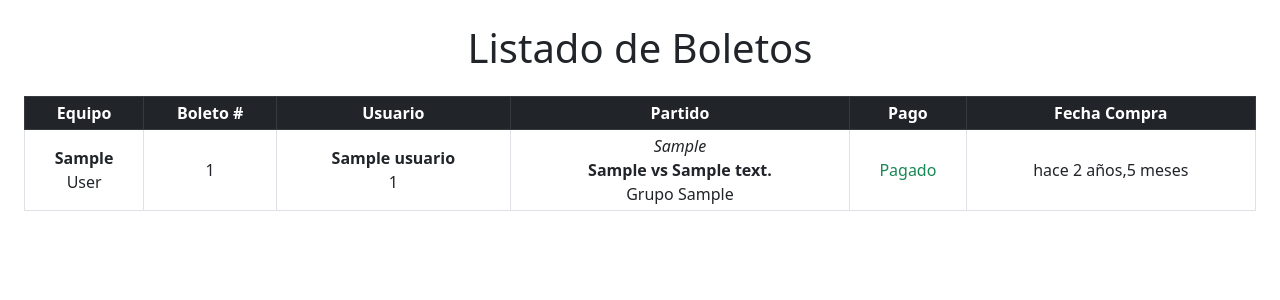
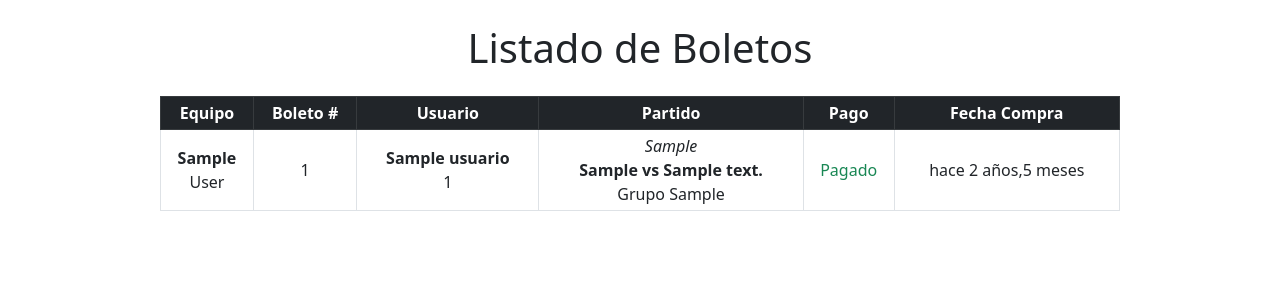
Before and after one commit to jlimas/yalo-conecta-api, a Django app: page /boletos in a window 1280 px wide. Shown: the top 300 px of the page. Run offline with Django 4.2, Linux system fonts and the light colour scheme; tables that the repository leaves empty hold one stand-in row (values such as "Sample post").

Commit message:
Change the size of the html boletos

```diff
--- a/templates/boletos.html
+++ b/templates/boletos.html
@@ -20,7 +20,7 @@
 
 <body>
   <h1 class="text-center my-4">Listado de Boletos</h1>
-  <div class="table-responsive mx-4 text-center">
+  <div class="table-responsive mx-auto w-75 text-center">
     <table class="table table-sm table-bordered align-middle">
       <thead class="table-dark">
         <tr>
```
